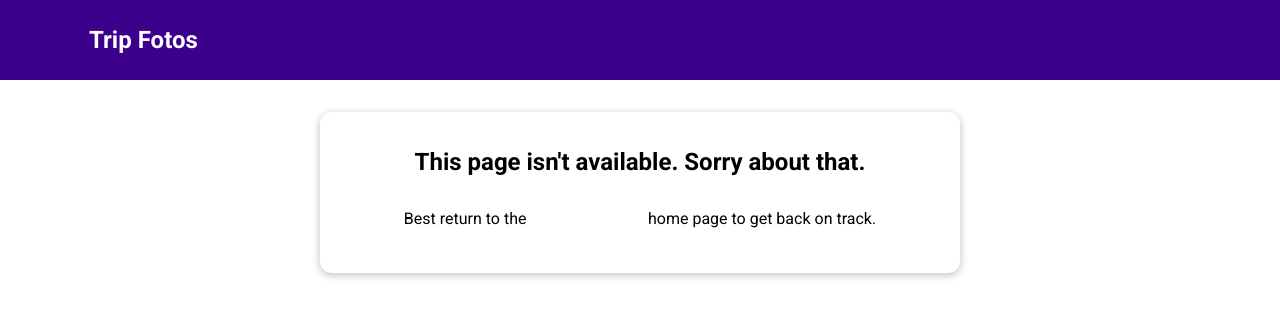
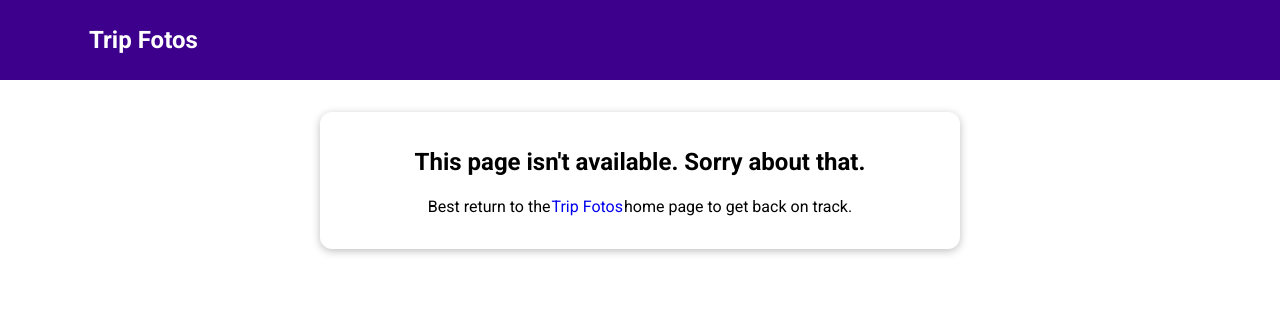
Before and after one commit to andres-codigo/trip-fotos-react, a React (Vite) app: page /404 in a window 1280 px wide. Shown: the top 318 px of the page. Built offline with nearby package versions, Linux system fonts and the light colour scheme; no server answers.

Commit message:
[scss] Updated BaseButton styling
- Decoupled top nav link from BaseButton styling

```diff
--- a/src/components/layout/header/nav-menu/NavMenuButtonLink.module.scss
+++ b/src/components/layout/header/nav-menu/NavMenuButtonLink.module.scss
@@ -48,6 +48,10 @@ a.navMenuButtonLink {
 }
 
 a.navMenuButtonLink {
+	color: variables.$color-white;
+	padding: 0.75rem 1.5rem;
+	position: relative;
+
 	&:hover {
 		color: variables.$color-lavender-magenta;
 
--- a/src/components/ui/button/BaseButton.module.scss
+++ b/src/components/ui/button/BaseButton.module.scss
@@ -21,10 +21,11 @@ button {
 
 a {
 	border: 1px solid transparent;
-	color: variables.$color-white;
 	display: inline-block;
-	padding: 0.75rem 1.5rem;
-	position: relative;
+	&:hover,
+	&:active {
+		color: variables.$color-fresh-eggplant;
+	}
 }
 
 button,
```
